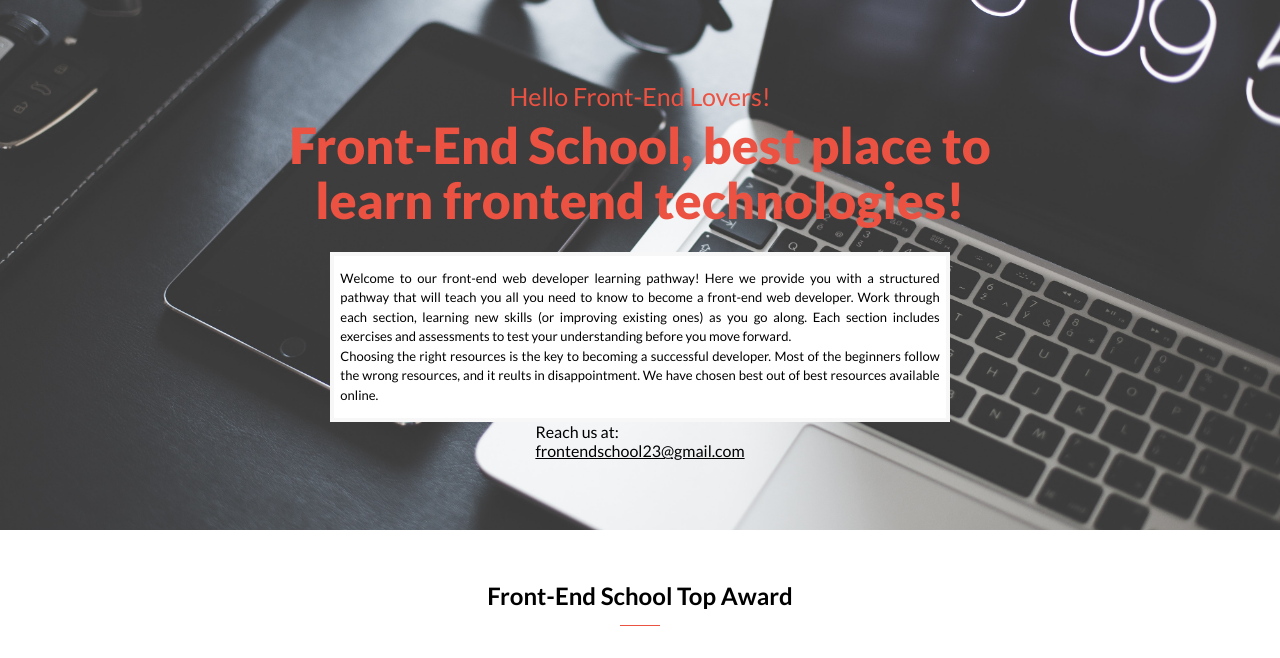
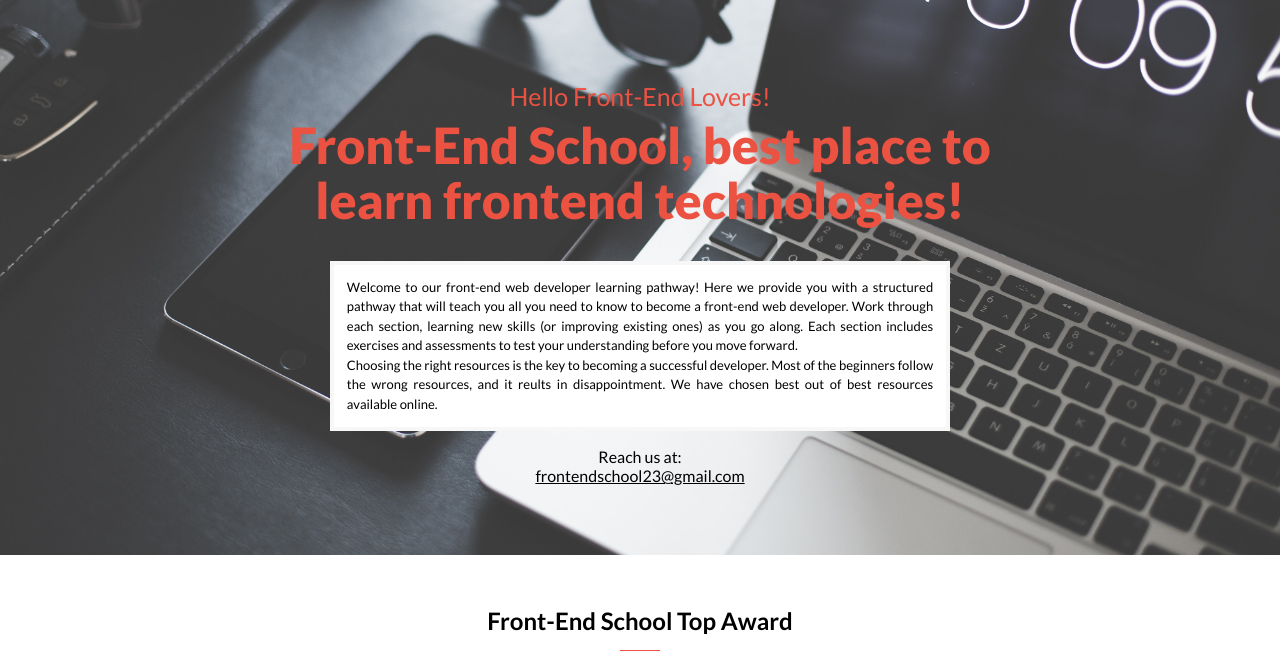
Before and after one commit to Khawanin/Frontend-School, a website: page about.html in a window 1280 px wide. Shown: the part 120-778 px from the top of the page. Drawn offline with Linux system fonts and the light colour scheme.

Commit message:
Modify margin and padding of ABOUT content

```diff
--- a/src/styles.css
+++ b/src/styles.css
@@ -432,13 +432,18 @@ footer {
   height: auto;
   font-size: 13px;
   line-height: 150%;
-  padding: 1em 0.5em;
+  padding: 1em;
   text-align: justify;
-  margin: 17px 0.75em 0;
+  margin-top: 2em;
   width: calc(100% - 2.5em);
   font-family: 'Lato', sans-serif;
   border: 4px solid rgb(247, 247, 248);
-  background-color: rgb(255, 255, 255);
+  background-color: #fff;
+}
+
+.reach {
+  margin-top: 1em;
+  text-align: center;
 }
 
 .reach-us {
```
